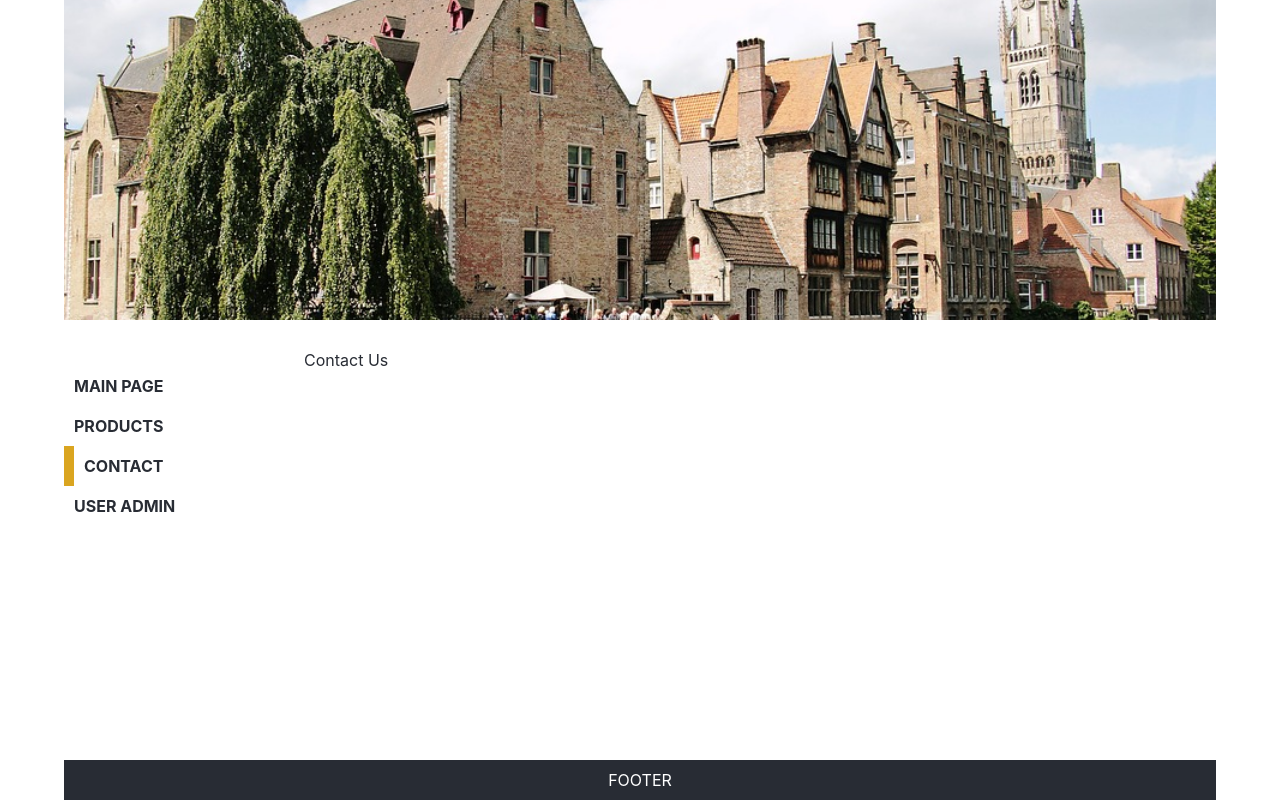
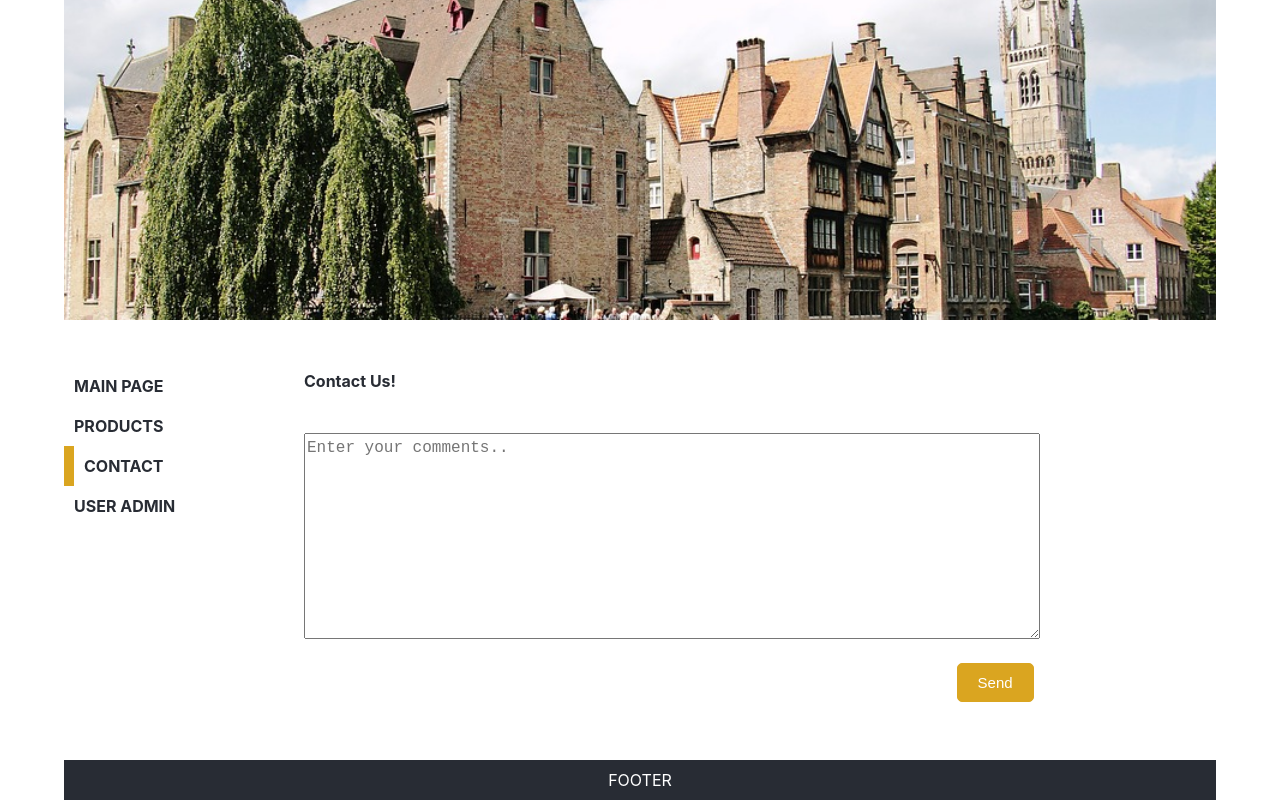
Before and after one commit to MaggieWesolowska/react-routing-app, a React (Create React App) app: page /contact in a window 1280 px wide. Built offline with nearby package versions, Linux system fonts and the light colour scheme.

Commit message:
added contact page

```diff
--- a/src/pages/ContactPage.jsx
+++ b/src/pages/ContactPage.jsx
@@ -1,7 +1,51 @@
-import React from 'react';
+import React, { Component } from 'react';
+import '../styles/ContactPage.css';
 
-const ContactPage = () => {
-  return <div>Contact Us</div>;
-};
+class ContactPage extends Component {
+  state = {
+    value: '',
+    isEmpty: true,
+  };
+
+  handleSubmit = ev => {
+    ev.preventDefault();
+    this.setState({
+      value: '',
+      isEmpty: true,
+    });
+  };
+
+  handleChange = ev => {
+    if (ev.target.value.length > 0) {
+      this.setState({
+        value: ev.target.value,
+        isEmpty: false,
+      });
+    } else {
+      this.setState({
+        value: ev.target.value,
+        isEmpty: true,
+      });
+    }
+  };
+
+  render() {
+    return (
+      <div className='contact'>
+        <form onSubmit={this.handleSubmit}>
+          <h4>Contact Us!</h4>
+          <textarea
+            value={this.state.value}
+            onChange={this.handleChange}
+            placeholder='Enter your comments..'></textarea>
+          <button>Send</button>
+        </form>
+        {/* {!this.state.isEmpty
+          ? alert('Do you really want to leave this page?')
+          : null} */}
+      </div>
+    );
+  }
+}
 
 export default ContactPage;
--- /dev/null
+++ b/src/styles/ContactPage.css
@@ -0,0 +1,26 @@
+.contact textarea {
+  font-size: 16px;
+  width: 80%;
+  min-height: 200px;
+  margin: 20px 0;
+  line-height: 1.6;
+}
+
+button {
+  display: block;
+  margin: 0 20% 0 auto;
+  border: 1px solid goldenrod;
+  background-color: goldenrod;
+  border-radius: 5px;
+  padding: 10px 20px;
+  cursor: pointer;
+  font-size: 15px;
+  transition: 0.2s;
+  color: white;
+}
+
+button:hover {
+  background-color: #61dafb;
+  border: 1px solid #61dafb;
+  color: white;
+}
```
